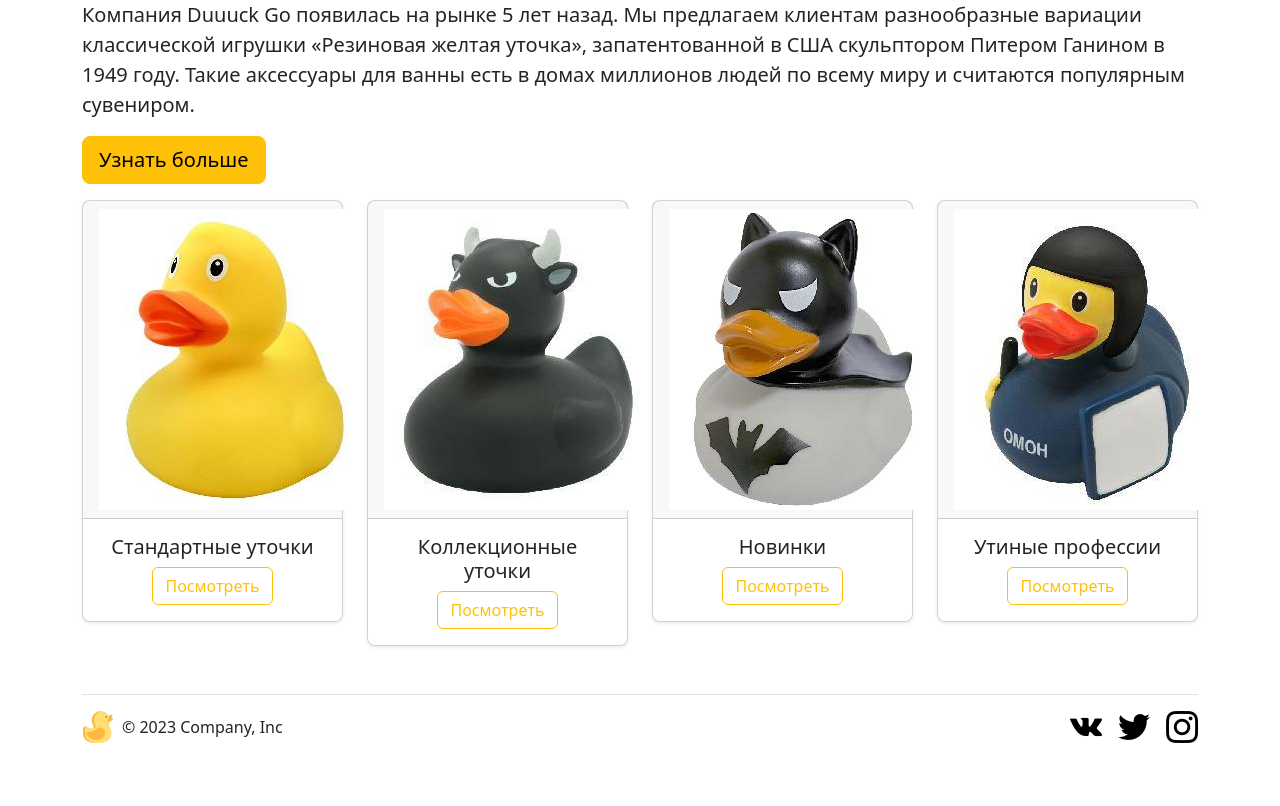
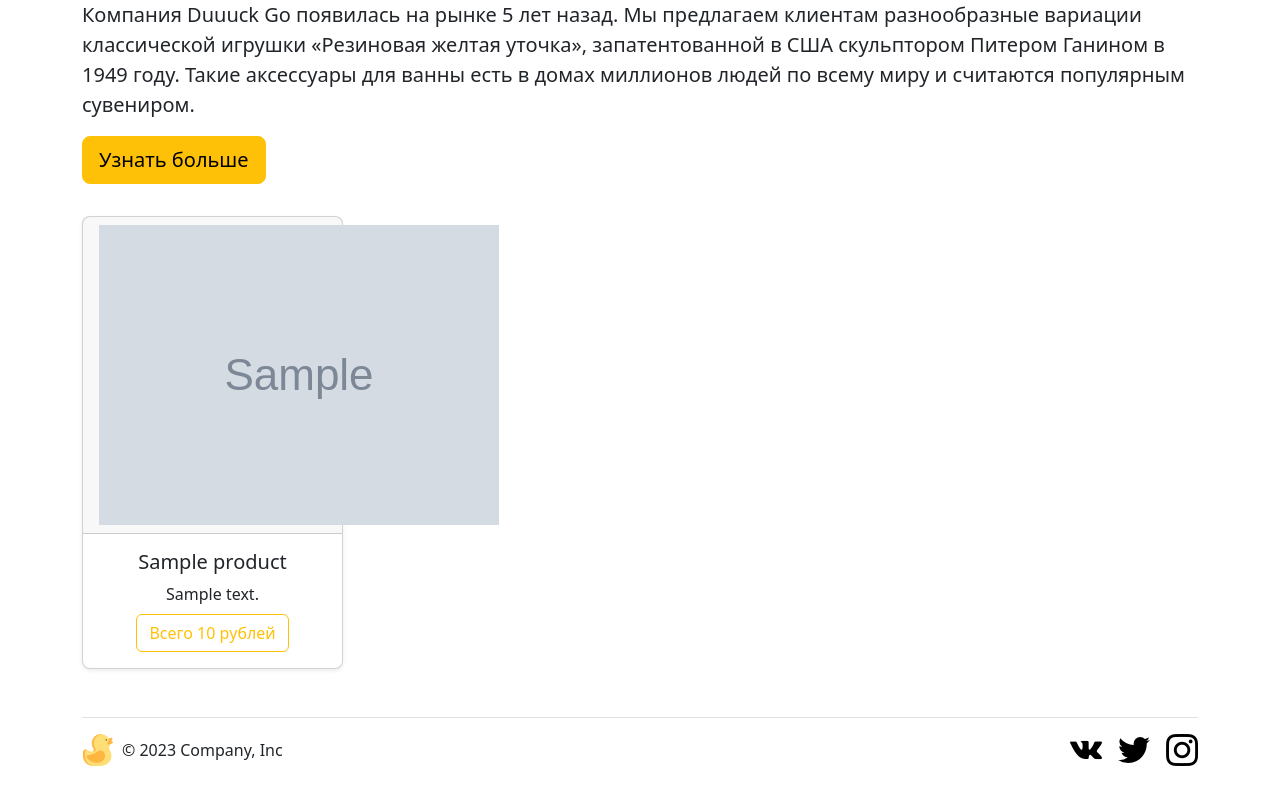
Before and after one commit to Infuzoria/duck_shop, a Django app: page / in a window 1280 px wide. Shown: the part 179-985 px from the top of the page. Before the commit the page ends 922 px from the top, so only its background shows below. Run offline with Django 4.2, Linux system fonts and the light colour scheme; tables that the repository leaves empty hold one stand-in row (values such as "Sample post"); grey boxes marked "Sample" are stand-in pictures.

Commit message:
Добавили на главную страницу все товары

```diff
--- a/catalog/templates/home_page.html
+++ b/catalog/templates/home_page.html
@@ -49,50 +49,22 @@
     </div>
 
     <div class="row">
-        <div class="col-sm-3">
+        {% for object in object_list%}
+        <div class="col-sm-3 mt-3">
             <div class="card rounded-3 shadow-sm">
                 <div class="card-header">
-                    <img src="{% static 'images/standart.png' %}" alt="">
+                    <img src="{% static object.image %}" alt="">
                 </div>
                 <div class="card-body text-center">
-                    <h5 class="card-title">Стандартные уточки</h5>
-                    <a href="#" class="btn btn-outline-warning">Посмотреть</a>
+                    <div class="row">
+                        <h5 class="card-title">{{ object.name }}</h5>
+                        <h7 class="card-title">{{ object.description|truncatechars:100 }}</h7>
+                    </div>
+                    <a href="#" class="btn btn-outline-warning">Всего {{ object.price }} рублей</a>
                 </div>
             </div>
         </div>
-        <div class="col-sm-3">
-            <div class="card rounded-3 shadow-sm">
-                <div class="card-header">
-                    <img src="{% static 'images/collection.png' %}" alt="">
-                </div>
-                <div class="card-body text-center">
-                    <h5 class="card-title">Коллекционные уточки</h5>
-                    <a href="#" class="btn btn-outline-warning">Посмотреть</a>
-                </div>
-            </div>
-        </div>
-        <div class="col-sm-3">
-            <div class="card rounded-3 shadow-sm">
-                <div class="card-header">
-                    <img src="{% static 'images/new.png' %}" alt="">
-                </div>
-                <div class="card-body text-center">
-                    <h5 class="card-title">Новинки</h5>
-                    <a href="#" class="btn btn-outline-warning">Посмотреть</a>
-                </div>
-            </div>
-        </div>
-        <div class="col-sm-3">
-            <div class="card rounded-3 shadow-sm">
-                <div class="card-header">
-                    <img src="{% static 'images/profession.png' %}" alt="">
-                </div>
-                <div class="card-body text-center">
-                    <h5 class="card-title">Утиные профессии</h5>
-                    <a href="#" class="btn btn-outline-warning">Посмотреть</a>
-                </div>
-            </div>
-        </div>
+        {% endfor %}
     </div>
 </div>
 <div class="container mt-5">
--- a/catalog/views.py
+++ b/catalog/views.py
@@ -1,8 +1,13 @@
 from django.shortcuts import render
+from catalog.models import Product
 
 
 def home_page(request):
-    return render(request, 'home_page.html')
+    product_list = Product.objects.all()
+    context = {
+        'object_list': product_list
+    }
+    return render(request, 'home_page.html', context)
 
 
 def contacts(request):
```
Also changed, not shown: static/images/base_1.png (deleted), static/images/standartt.png (added).
